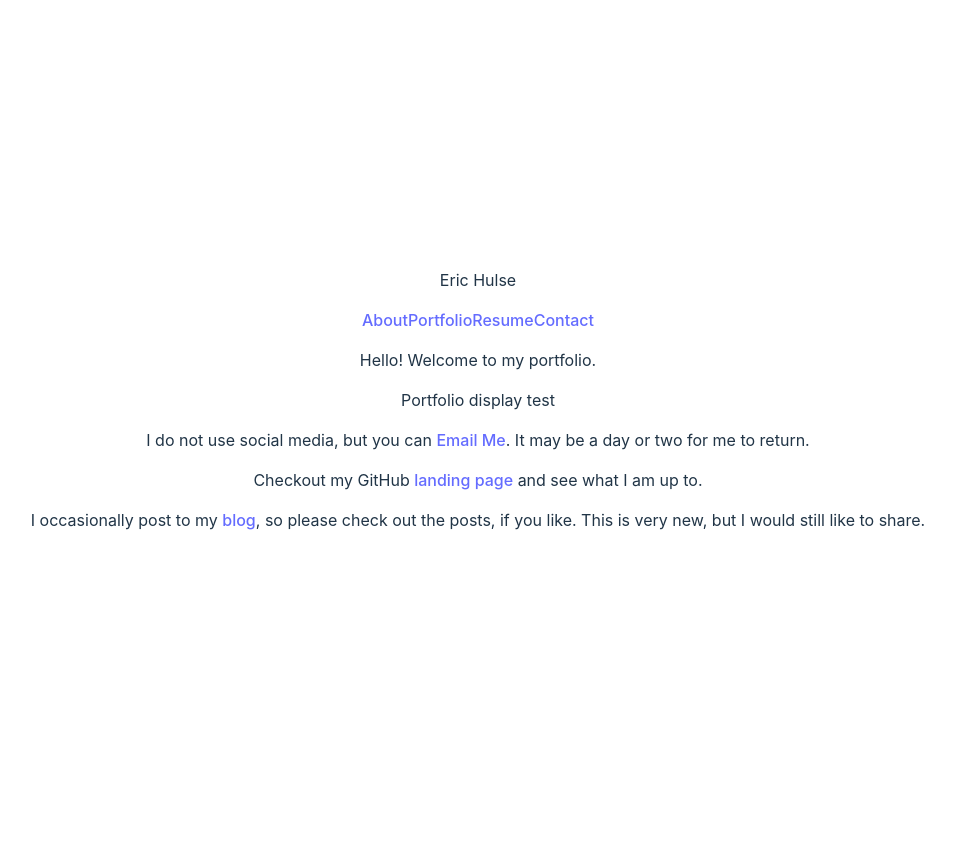
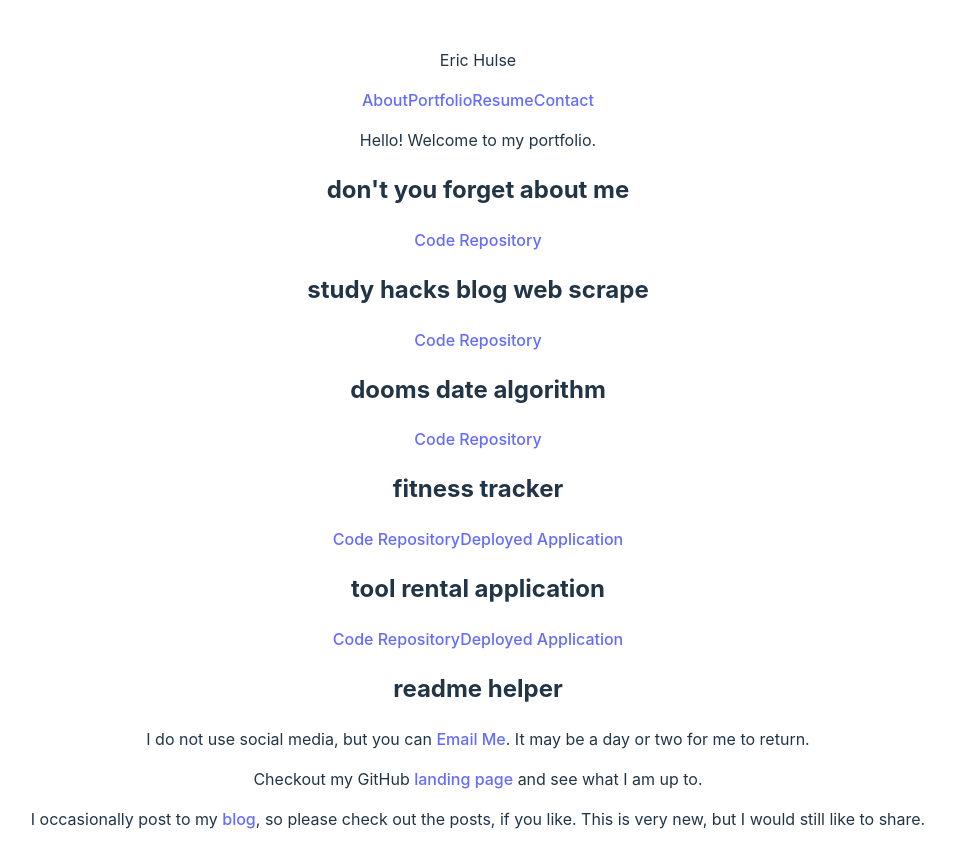
Before and after one commit to sempercuriosus/portfolio-v2, a React (Vite) app: page /portfolio in a window 1280 px wide. Shown: the top 868 px of the page, without its empty margins (162-1117 px from the left). Before the commit the page ends 800 px from the top, so only its background shows below. Built offline with nearby package versions, Linux system fonts and the light colour scheme.

Commit message:
added projects

```diff
--- a/src/components/Portfolio/portfolio.jsx
+++ b/src/components/Portfolio/portfolio.jsx
@@ -1,7 +1,92 @@
-// The Portfolio is a collection of many Projects
+import { useState } from 'react';
+import Project from '../Project/project.jsx';
+
+// The Portfolio is a COLLECTION of many various Projects I am featuring
+
 function Portfolio() {
   document.title = 'Portfolio | Third Coast 🦡';
-  return <p>Portfolio display test</p>;
+
+  {
+    /*
+   * Project Code is a kind of part number I can use as a reference
+   * Title is a label of the project
+   * description is a brief about the project
+   * deployed link is where the project is deployed, if at all
+   * codeRepo is where the code is hosted online
+   *
+   * Titles have "title case applied to them"
+
+  template
+  {
+    projectCode: '',
+    title: '',
+    description: '',
+    deployedLink: '',
+    codeRepo: '',
+  },
+
+  */
+  }
+
+  const [featuredProjects] = useState([
+    {
+      projectCode: 'dyfab',
+      title: "don't you forget about me",
+      description: '',
+      codeRepo: 'https://github.com/sempercuriosus/dont_you_forget_about_me',
+      deployedLink: '',
+    },
+    {
+      projectCode: 'shws',
+      title: 'study hacks blog web scrape',
+      description: '',
+      codeRepo: 'https://github.com/sempercuriosus/study_hacks_scrape_public',
+      deployedLink: '',
+    },
+    {
+      projectCode: 'doom',
+      title: 'dooms date algorithm',
+      description: '',
+      codeRepo: 'https://github.com/sempercuriosus/doomsdate_public',
+      deployedLink: '',
+    },
+    {
+      projectCode: 'fittr',
+      title: 'fitness tracker',
+      description: '',
+      codeRepo: 'https://github.com/sempercuriosus/FitnessTracker',
+      deployedLink: 'https://vonjareew.github.io/FitnessTracker/',
+    },
+    {
+      projectCode: 'tool',
+      title: 'tool rental application',
+      description: '',
+      codeRepo: 'https://github.com/sempercuriosus/tool-manager',
+      deployedLink:
+        'https://rocky-journey-83321-4f006da2de0c.herokuapp.com/login',
+    },
+    {
+      projectCode: 'readme',
+      title: 'readme helper',
+      description: '',
+      codeRepo: '',
+      deployedLink: '',
+    },
+  ]);
+
+  // console.log('Render Projects', featuredProjects);
+
+  return (
+    <section id='projects'>
+      {/* NOTE this map is using an IMPLICIT return with parens not curly braces */}
+      {featuredProjects.map((singleProject) => (
+        <Project
+          key={singleProject.projectCode}
+          project={singleProject}
+        />
+      ))}
+    </section>
+  );
 }
 
 export default Portfolio;
--- a/src/components/Project/project.jsx
+++ b/src/components/Project/project.jsx
@@ -1,6 +1,32 @@
+import React from 'react';
+
 // A Project represents a single piece of work
-function Projects() {
-  return <p>Projects display test</p>;
+
+// eslint-disable-next-line react/prop-types
+function Projects({ project }) {
+  // remember, this is the same name your prop has when defining it in the initial <Project />
+  // in the event that this CANNOT get a given project adding this such that my project still displays and does not take down the rest of the site.
+  const emptyObj = {
+    title: '',
+    description: '',
+    codeRepo: '',
+    deployedLink: '',
+  };
+  const { title, description, codeRepo, deployedLink } = project || emptyObj;
+
+  return (
+    <React.Fragment>
+      <div className='project-details'>
+        <h2 className='project-title'>{title}</h2>
+        <p className='project-desc'>{description}</p>
+      </div>
+      <div className='project-links'>
+        {codeRepo && <a href={codeRepo}>Code Repository</a>}
+
+        {deployedLink && <a href={deployedLink}>Deployed Application</a>}
+      </div>
+    </React.Fragment>
+  );
 }
 
 export default Projects;
```
